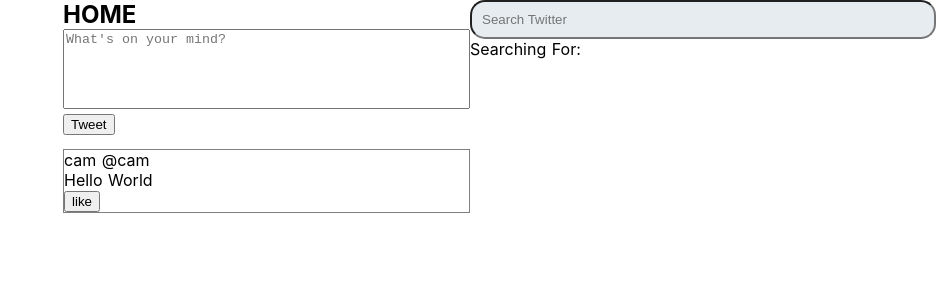
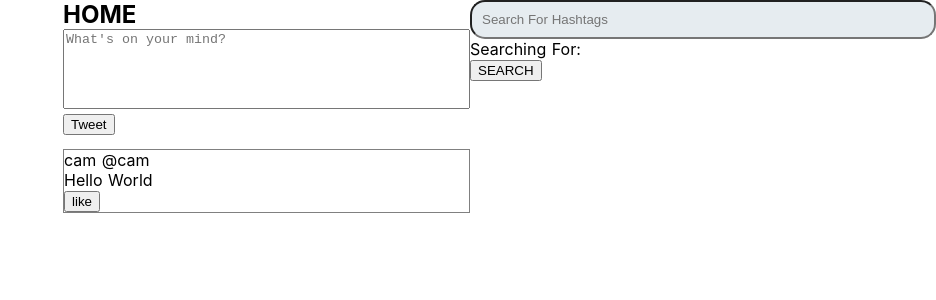
Before and after one commit to CMURPH56/twitter-clone, a Nuxt app: page / in a window 1280 px wide. Shown: the top 300 px of the page, without its empty margins (344-1280 px from the left). Built offline with nearby package versions, Linux system fonts and the light colour scheme.

Commit message:
added basic hashtag search functionality

```diff
--- a/components/SearchBar.vue
+++ b/components/SearchBar.vue
@@ -1,15 +1,37 @@
 <template>
   <section>
-      <input class="searchInput" v-model="searchTerm" placeholder="Search Twitter">
+    <form>
+      <input class="searchInput" v-model="searchTerm" placeholder="Search For Hashtags" required>
       <p>Searching For: {{ searchTerm }}</p>
+      <button v-on:click="search">SEARCH</button>
+    </form>
+    <div v-for="post in tweetResults" :key="post.tweet">
+      <Tweet
+        v-bind:post="post"
+      />
+    </div>
   </section>
 </template>
 
 <script>
+import Tweet from '~/components/Tweet.vue'
 export default {
   data: function () {
     return {
-      searchTerm: ''
+      searchTerm: '',
+      tweetResults: ''
+    }
+  },
+  components: {
+    Tweet,
+  },
+  methods: {
+    search: function(event){
+      event.preventDefault();
+      var hashedSearch = `#${this.searchTerm}`
+      var results = this.$store.state.Tweets.posts
+        .filter(x => x.hashTags.includes(hashedSearch));
+      this.tweetResults = results
     }
   }
 }
--- a/store/Tweets.js
+++ b/store/Tweets.js
@@ -5,7 +5,9 @@
       user: "cam",
       handle: "@cam",
       message: "Hello World",
-      liked: false
+      liked: false,
+      comments: [],
+      hashTags: []
     }
   ]
 })
```
